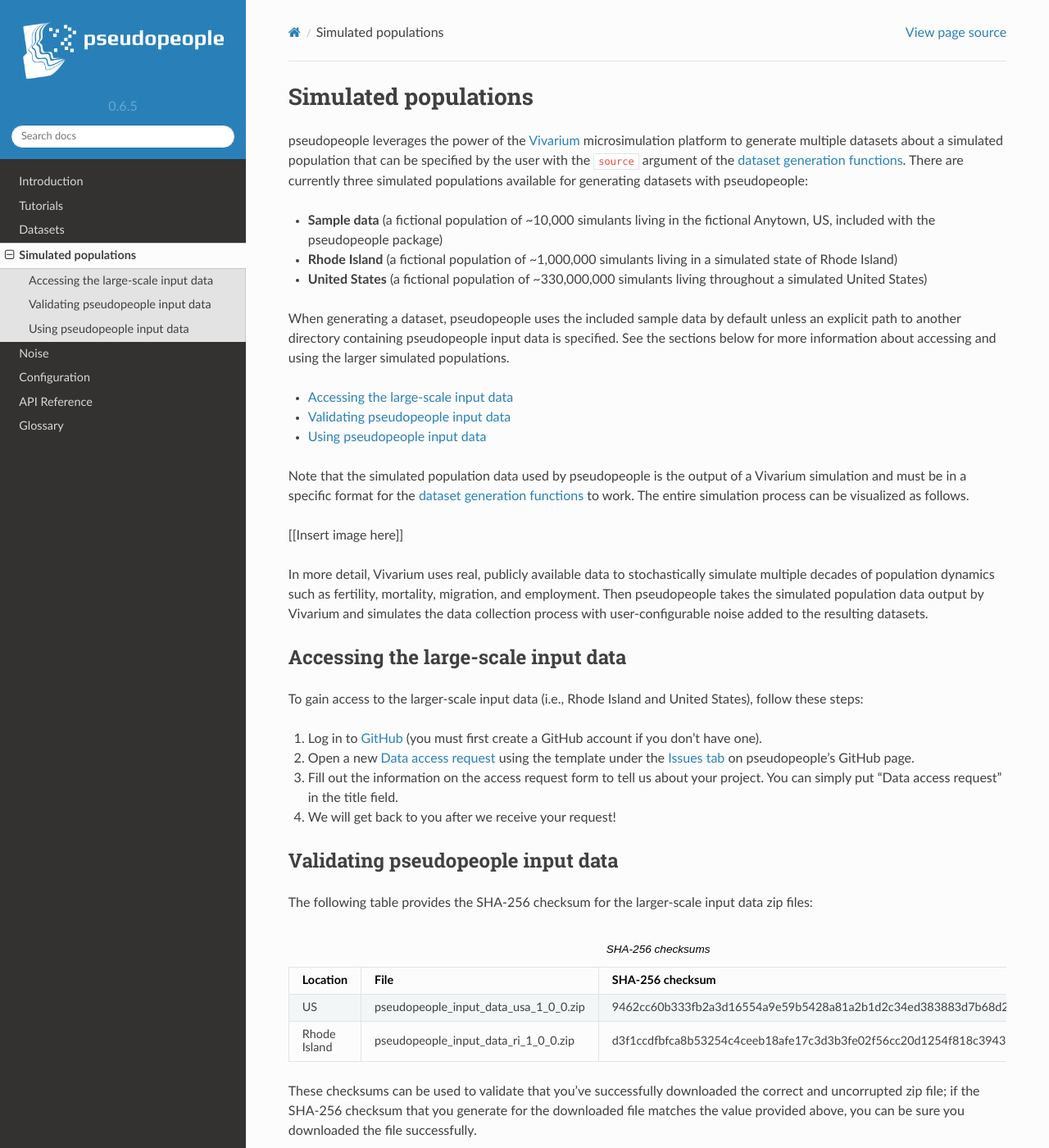
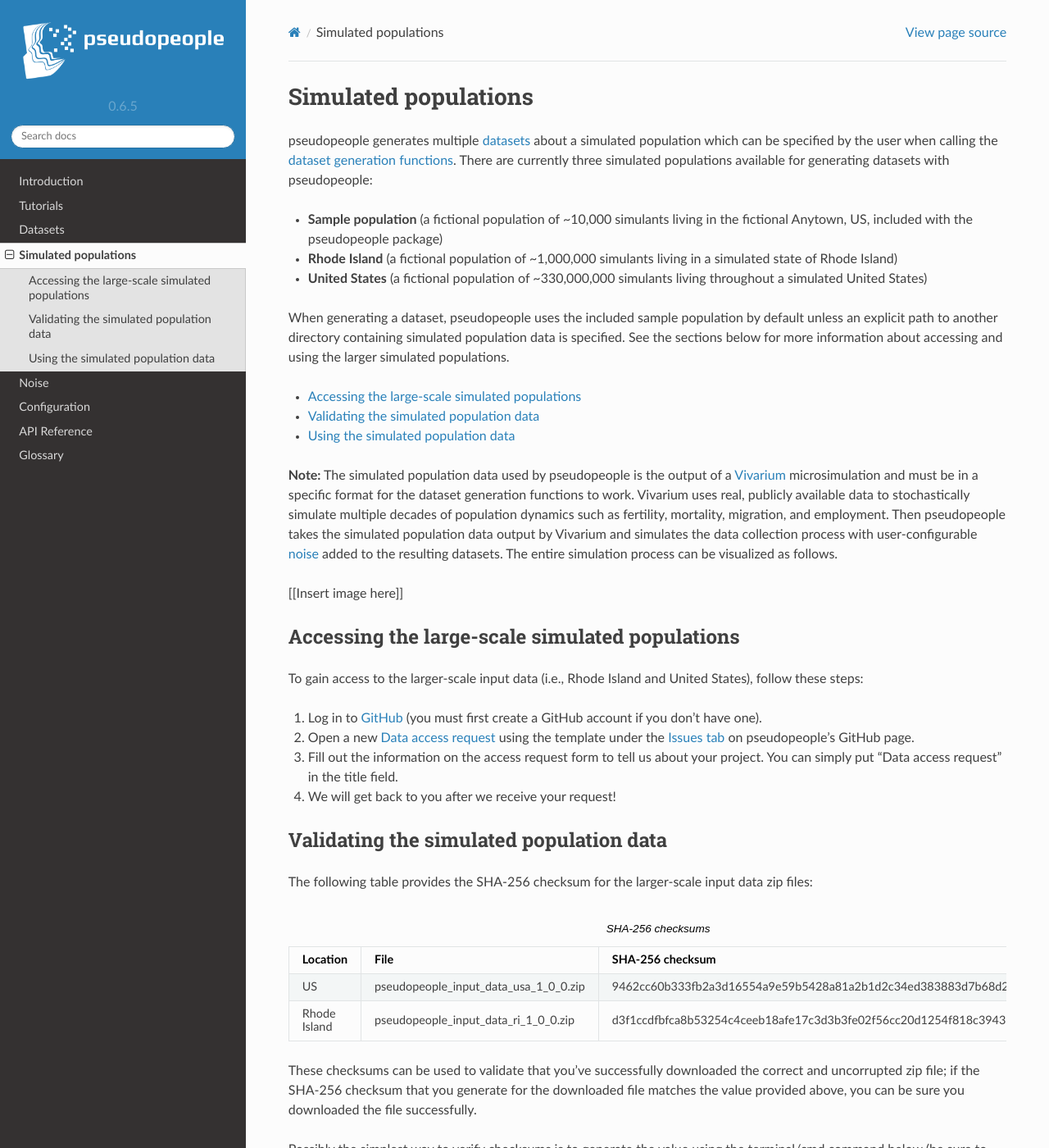
Before and after one commit to ihmeuw/pseudopeople, a Sphinx documentation site: the page built from docs/source/input_data/index.rst, in a window 1280 px wide and 1400 px high. Shown: the whole window at 82% size. Built offline with Sphinx 7.4.7 and the Read the Docs theme 2.0.0, drawn with Linux system fonts in a browser that asks for light colours; some of the changed text lies outside the part shown.

Commit message:
more rewording and reorganizing of simulated populations page

```diff
--- a/docs/source/input_data/index.rst
+++ b/docs/source/input_data/index.rst
@@ -6,35 +6,34 @@ Simulated populations
 
 .. _Vivarium: https://vivarium.readthedocs.io/en/latest/
 
-pseudopeople leverages the power of the Vivarium_ microsimulation platform to
-generate multiple datasets about a simulated population that can be specified by the user with the ``source`` argument of the :ref:`dataset generation functions
+pseudopeople
+generates multiple :ref:`datasets <datasets_main>` about a simulated population which can be specified by the user when calling the :ref:`dataset generation functions
 <dataset_generation_functions>`.
 There are currently three simulated populations available for generating datasets with pseudopeople:
 
-- **Sample data** (a fictional population of ~10,000 simulants living in the fictional Anytown, US, included with the pseudopeople package)
+- **Sample population** (a fictional population of ~10,000 simulants living in the fictional Anytown, US, included with the pseudopeople package)
 - **Rhode Island** (a fictional population of ~1,000,000 simulants living in a simulated state of Rhode Island)
 - **United States** (a fictional population of ~330,000,000 simulants living throughout a simulated United States)
 
-When generating a dataset, pseudopeople uses the included sample data by default
-unless an explicit path to another directory containing pseudopeople input data
+When generating a dataset, pseudopeople uses the included sample population by default
+unless an explicit path to another directory containing simulated population data
 is specified.
 See the sections below for more information about accessing and using the larger simulated populations.
 
 .. contents::
   :local:
 
-Note that the simulated population
-data used by pseudopeople is the output of a Vivarium simulation and must be in a
-specific format for the :ref:`dataset generation functions
-<dataset_generation_functions>` to work.
+
+**Note:** The simulated population
+data used by pseudopeople is the output of a Vivarium_ microsimulation and must be in a
+specific format for the dataset generation functions to work.
+Vivarium uses real, publicly available data to stochastically simulate multiple decades of population dynamics such as fertility, mortality, migration, and employment. Then pseudopeople takes the simulated population data output by Vivarium and simulates the data collection process with user-configurable :ref:`noise <noise_main>` added to the resulting datasets.
 The entire simulation process can be visualized as follows.
 
 [[Insert image here]]
 
-In more detail, Vivarium uses real, publicly available data to stochastically simulate multiple decades of population dynamics such as fertility, mortality, migration, and employment. Then pseudopeople takes the simulated population data output by Vivarium and simulates the data collection process with user-configurable noise added to the resulting datasets.
-
-Accessing the large-scale input data
-------------------------------------
+Accessing the large-scale simulated populations
+-----------------------------------------------
 
 To gain access to the larger-scale input data (i.e., Rhode Island and United States),
 follow these steps:
@@ -44,8 +43,8 @@ follow these steps:
 #. Fill out the information on the access request form to tell us about your project. You can simply put "Data access request" in the title field.
 #. We will get back to you after we receive your request!
 
-Validating pseudopeople input data
-----------------------------------
+Validating the simulated population data
+----------------------------------------
 
 The following table provides the SHA-256 checksum for the larger-scale input
 data zip files:
@@ -105,17 +104,17 @@ please open a `Bug report <https://github.com/ihmeuw/pseudopeople/issues/new?ass
 using the template under the `Issues tab <https://github.com/ihmeuw/pseudopeople/issues>`_
 on pseudopeople's GitHub page.
 
-Using pseudopeople input data
------------------------------
+Using the simulated population data
+-----------------------------------
 
-Once you've downloaded the large-scale input data (either Rhode Island or United
+Once you've downloaded the large-scale simulated population (either Rhode Island or United
 States), unzip the contents to the desired location on your computer.
 
 .. important::
 
-  Do not modify the contents of the directory containing the unzipped input
+  Do not modify the contents of the directory containing the unzipped simulated population
   data! Modifications to the pseudopeople input data may cause the dataset
   generation functions to fail.
 
-Once you've unzipped the input data, you can pass the directory path to the
+Once you've unzipped the simulated population data, you can pass the directory path to the :code:`source` parameter of the
 :ref:`dataset generation functions <dataset_generation_functions>` to generate large-scale datasets!
```
